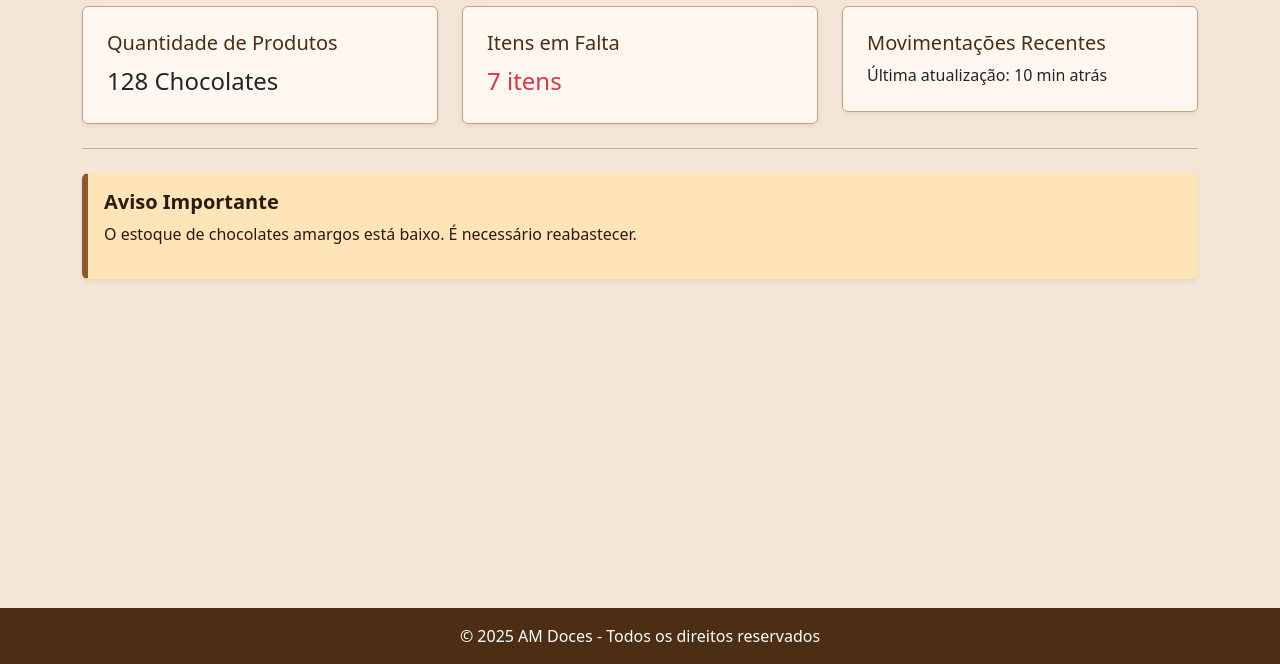
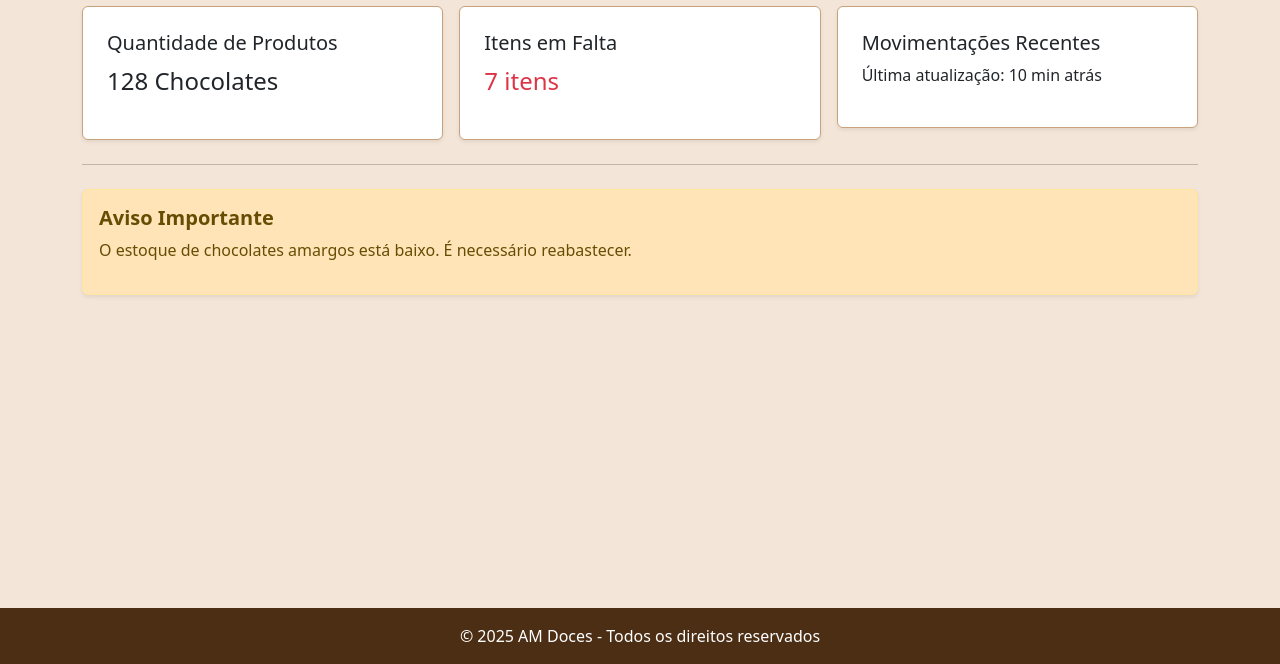
Before and after one commit to aliciasoares/utilizando-bootstrap, a plain HTML site: page Bootstrap/dashboard.html in a window 1280 px wide. Shown: the part 136-800 px from the top of the page. Drawn offline with nearby package versions, Linux system fonts and the light colour scheme.

Commit message:
Update dashboard.html

```diff
--- a/Bootstrap/dashboard.html
+++ b/Bootstrap/dashboard.html
@@ -12,44 +12,19 @@
             --choco-medium: #8b5a2b;
             --choco-light: #c9a27b;
             --choco-beige: #f3e5d8;
-            --text-dark: #2b1a0f;
         }
 
-        body {
-            background-color: var(--choco-beige);
-            display: flex;
-            flex-direction: column;
-            min-height: 100vh;
-            color: var(--text-dark);
-        }
-
-        main { flex: 1; }
-
+        body { background-color: var(--choco-beige); }
         .navbar { background-color: var(--choco-dark) !important; }
-
-        .navbar-brand, .nav-link { color: white !important; }
+        .navbar-brand, .nav-link { color: #fff !important; }
         .nav-link:hover { color: var(--choco-light) !important; }
 
-        .card {
-            background-color: #fff7f0;
-            border: 1px solid var(--choco-light);
-        }
-
-        .card-title { color: var(--choco-dark); }
-
-        .alert-warning {
-            background-color: #ffe4b8;
-            border-left: 6px solid var(--choco-medium);
-            color: var(--text-dark);
-        }
-
-        footer {
-            background-color: var(--choco-dark) !important;
-            color: white;
-        }
+        .card { background-color: #fff; border: 1px solid var(--choco-light); }
+        .alert-warning { background-color: #ffe4b8; }
+        footer { background-color: var(--choco-dark); color: #fff; }
     </style>
 </head>
-<body>
+<body class="d-flex flex-column min-vh-100">
 
     <nav class="navbar navbar-expand-lg">
         <div class="container-fluid">
@@ -59,15 +34,9 @@
             </button>
             <div class="collapse navbar-collapse" id="navbarNav">
                 <ul class="navbar-nav ms-auto">
-                    <li class="nav-item">
-                        <a class="nav-link" href="index.html">Sair</a>
-                    </li>
-                    <li class="nav-item ms-3">
-                        <a class="nav-link" href="estoque.html">Estoque</a>
-                    </li>
-                    <li class="nav-item ms-3">
-                        <a class="nav-link" href="cadastro.html">Cadastro</a>
-                    </li>
+                    <li class="nav-item"><a class="nav-link" href="index.html">Sair</a></li>
+                    <li class="nav-item ms-3"><a class="nav-link" href="estoque.html">Estoque</a></li>
+                    <li class="nav-item ms-3"><a class="nav-link" href="cadastro.html">Cadastro</a></li>
                 </ul>
             </div>
         </div>
@@ -76,30 +45,30 @@
     <main class="container my-4">
         <h2 class="mb-4">Visão Geral</h2>
 
-        <div class="row g-4">
-            <div class="col-md-4 col-sm-6">
-                <div class="card shadow-sm p-2">
+        <div class="row g-3">
+            <div class="col-12 col-sm-6 col-lg-4">
+                <div class="card p-2 shadow-sm">
                     <div class="card-body">
                         <h5 class="card-title">Quantidade de Produtos</h5>
-                        <p class="card-text fs-4">128 Chocolates</p>
+                        <p class="fs-4">128 Chocolates</p>
                     </div>
                 </div>
             </div>
 
-            <div class="col-md-4 col-sm-6">
-                <div class="card shadow-sm p-2">
+            <div class="col-12 col-sm-6 col-lg-4">
+                <div class="card p-2 shadow-sm">
                     <div class="card-body">
                         <h5 class="card-title">Itens em Falta</h5>
-                        <p class="card-text fs-4 text-danger">7 itens</p>
+                        <p class="fs-4 text-danger">7 itens</p>
                     </div>
                 </div>
             </div>
 
-            <div class="col-md-4 col-sm-6">
-                <div class="card shadow-sm p-2">
+            <div class="col-12 col-sm-6 col-lg-4">
+                <div class="card p-2 shadow-sm">
                     <div class="card-body">
                         <h5 class="card-title">Movimentações Recentes</h5>
-                        <p class="card-text">Última atualização: 10 min atrás</p>
+                        <p>Última atualização: 10 min atrás</p>
                     </div>
                 </div>
             </div>
```
